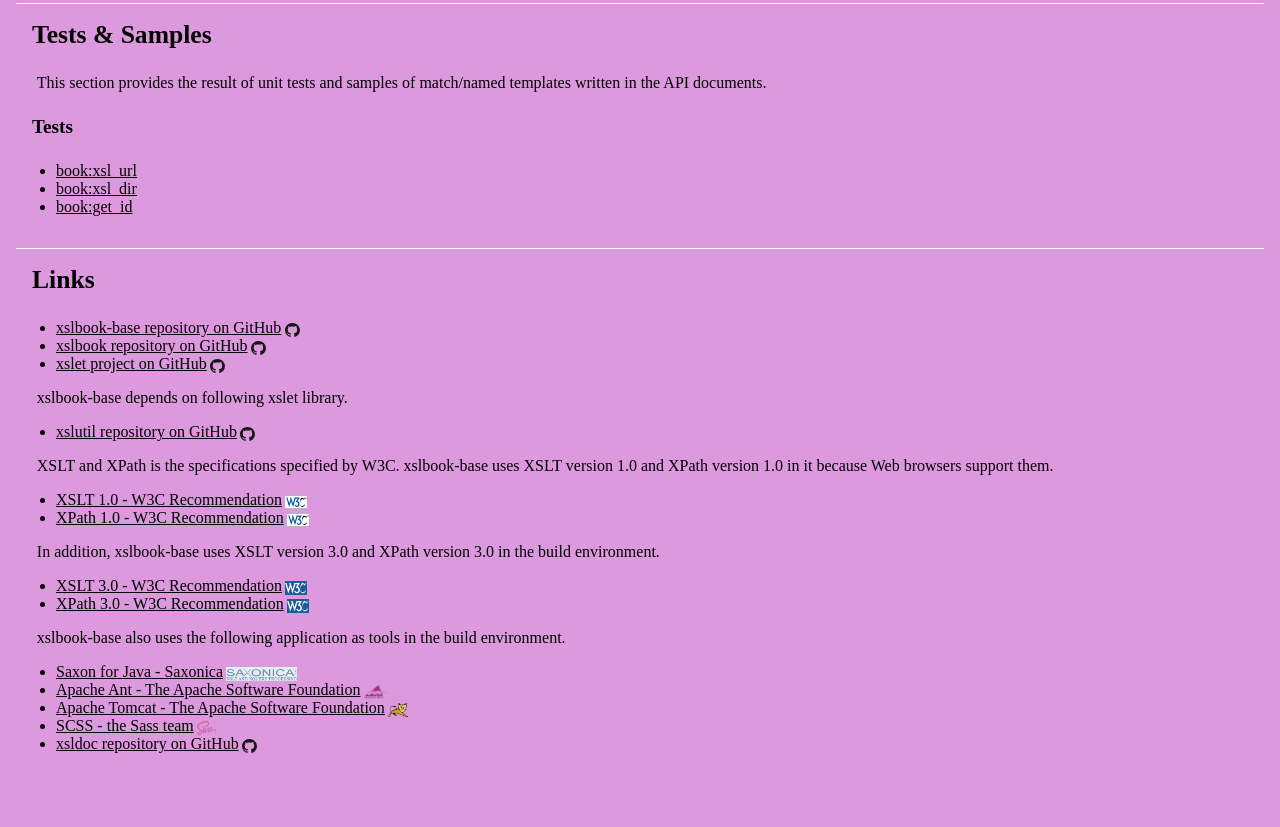
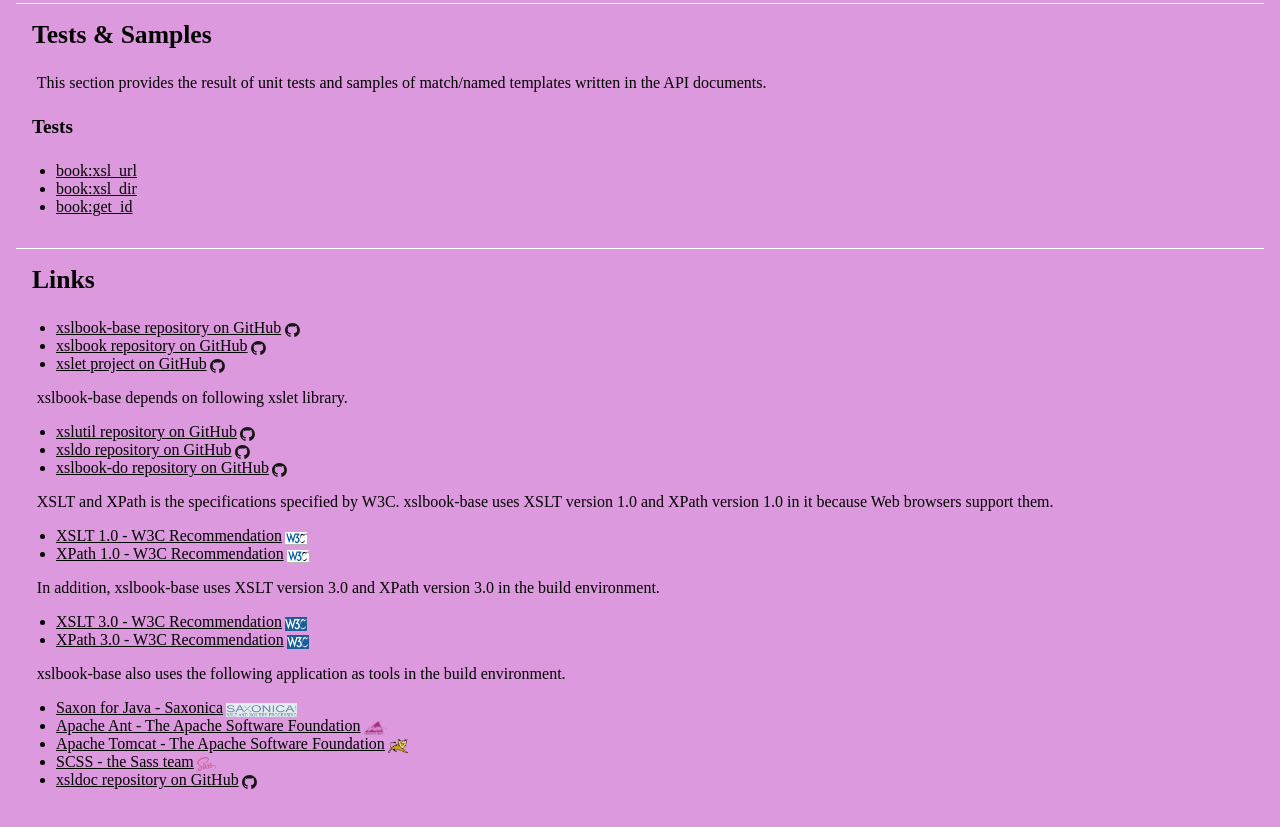
Before and after one commit to xslet/xslbook-base, a plain HTML site: page docs/index.html in a window 1280 px wide. Shown: the part 1037-1864 px from the top of the page. Before the commit the page ends 1838 px from the top, so only its background shows below. Drawn offline with Linux system fonts and the light colour scheme.

Commit message:
doc: modify docs/index.html

```diff
--- a/docs/index.html
+++ b/docs/index.html
@@ -134,6 +134,12 @@
     <li>
 <a class="github" href="https://github.com/xslet/xslutil">xslutil repository on GitHub</a>
     </li>
+    <li>
+<a class="github" href="https://github.com/xslet/xsldo">xsldo repository on GitHub</a>
+    </li>
+    <li>
+<a class="github" href="https://github.com/xslet/xslbook-do">xslbook-do repository on GitHub</a>
+    </li>
    </ul>
    <p>
 XSLT and XPath is the specifications specified by W3C.
```
